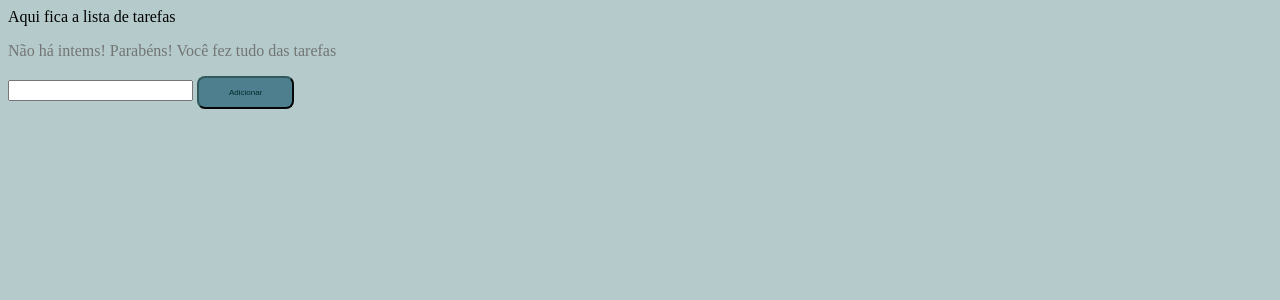
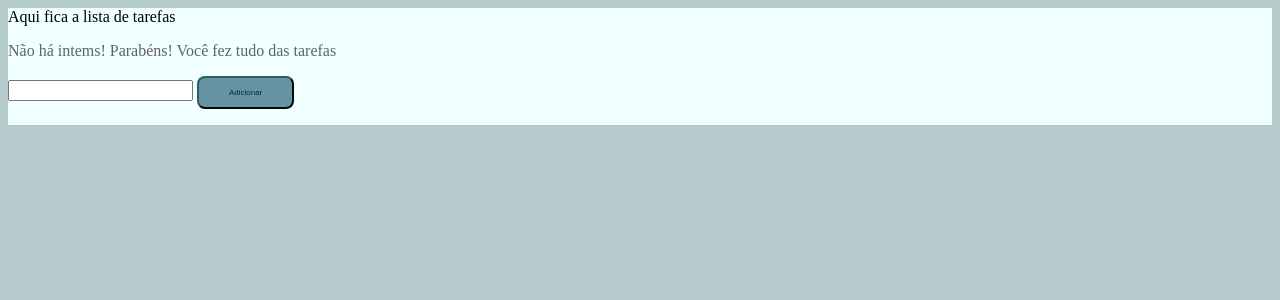
Before and after one commit to kiarareges10-ship-it/flask-tarefas, a Flask app: page / in a window 1280 px wide. Shown: the top 300 px of the page. Run offline with Flask 3, Linux system fonts and the light colour scheme.

Commit message:
tarefas atualizadas

```diff
--- a/static/style.css
+++ b/static/style.css
@@ -1,9 +1,9 @@
 h1{
-    color:lightslategray
+    color:rgb(15, 59, 104)
 }
 
 p{
-    color:rgba(102, 100, 100, 0.836)
+    color:rgba(70, 68, 68, 0.836)
 }
 
 img{
@@ -30,3 +30,8 @@ body{
     flex-direction: column;
 
 }
+
+.cartão{
+    background-color: azure;
+    padding 20PX;
+}
--- a/templates/tarefas.html
+++ b/templates/tarefas.html
@@ -4,6 +4,9 @@
         <link rel="stylesheet" href="{{url_for('static',filename='style.css')}}">
     </head>
     <body>
+
+      <div class="cartão">
+
       Aqui fica a lista de tarefas
       {% if lista %}
          <ol>
@@ -22,3 +25,4 @@
       </form>
     </body>
 </html>
+</div>
```
